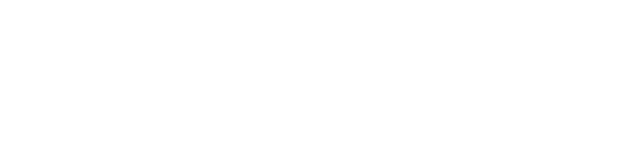
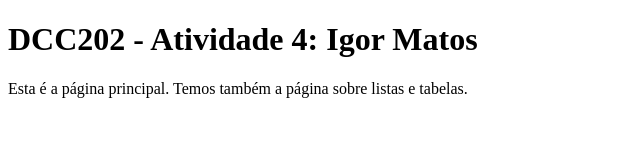
Before and after one commit to ufjf-dcc202/ufjf-dcc202-2023-3-b-atv4-matos17igor, a website: page index.html in a window 1280 px wide. Shown: the whole page, without its empty margins (0-640 px from the left). Drawn offline with Linux system fonts and the light colour scheme.

Commit message:
main, titulo e paragrafos adicionados

```diff
--- a/index.html
+++ b/index.html
@@ -1,11 +1,16 @@
 <!DOCTYPE html>
-<html lang="pt-BR">
+<html lang="pt">
 <head>
     <meta charset="UTF-8">
     <meta name="viewport" content="width=device-width, initial-scale=1.0">
     <title>DCC202 - Atividade 4: Igor Matos</title>
 </head>
 <body>
-
+    <main>
+        <h1>DCC202 - Atividade 4: Igor Matos</h1>
+        <p>
+            Esta é a página principal. Temos também a página sobre listas e tabelas.
+        </p>
+    </main>
 </body>
 </html>
```
